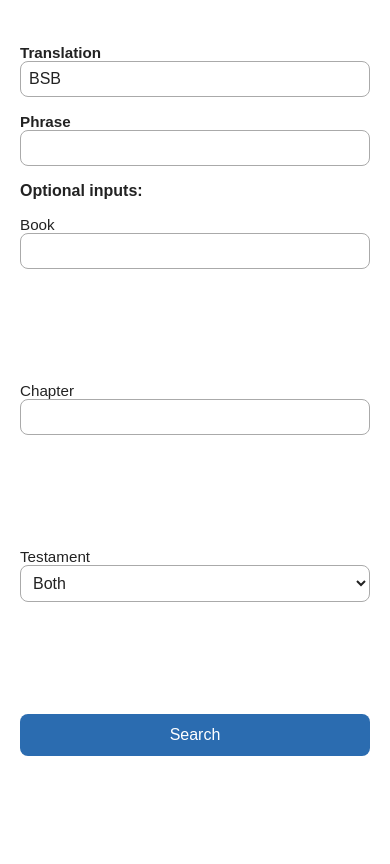
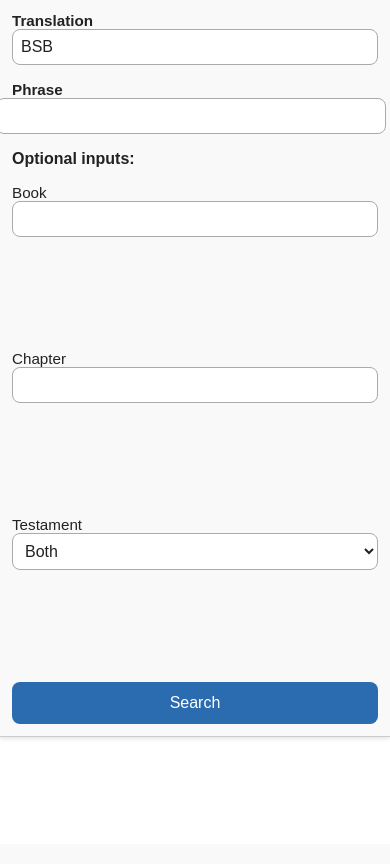
Before and after one commit to JStadnik619/berea-web, a Flask app: page / in a window 390 px wide. After the commit the page ends 738 px from the top, so only its background shows below. Run offline with Flask 3, Linux system fonts and the light colour scheme.

Commit message:
Full-width phrase input on mobile

```diff
--- a/static/styles.css
+++ b/static/styles.css
@@ -1,26 +1,41 @@
-/* Base form styling */
+/* ====== BASE FORM STYLING ====== */
 form#search-form {
+  position: fixed;
+  top: 0;
+  left: 0;
+  right: 0;
+
   display: flex;
   flex-direction: column;
   gap: 1rem;
-  max-width: 600px;
-  margin: 2rem auto;
+
+  max-width: 100%;
+  margin: 0 auto;
   padding: 1rem;
-  border: 1px solid #ccc;
-  border-radius: 0.75rem;
+
+  border-bottom: 1px solid #ccc;
   background: #f9f9f9;
   font-family: sans-serif;
   color: #222;
+  z-index: 1000;
+  box-shadow: 0 2px 4px rgba(0,0,0,0.1);
 }
 
-/* Label/input pairing */
+/* Add top padding to content so it isn't hidden under the fixed form */
+#search-results {
+  max-width: 600px;
+  margin: 0 auto;
+  padding: 1rem;
+  padding-top: 18rem; /* adjust based on form height */
+}
+
+/* ====== LABELS AND INPUTS ====== */
 form#search-form label {
   display: flex;
   flex-direction: column;
   font-weight: 600;
 }
 
-/* Input and select styling */
 form#search-form input[type="text"],
 form#search-form select {
   padding: 0.5rem;
@@ -31,7 +46,7 @@ form#search-form select {
   color: #222;
 }
 
-/* Optional section grouping */
+/* ====== OPTIONAL GROUPING ====== */
 form#search-form > div {
   display: flex;
   flex-wrap: wrap;
@@ -44,7 +59,7 @@ form#search-form > div label {
   font-weight: 500;
 }
 
-/* Submit button */
+/* ====== SUBMIT BUTTON ====== */
 form#search-form input[type="submit"] {
   padding: 0.75rem;
   border: none;
@@ -59,12 +74,10 @@ form#search-form input[type="submit"]:hover {
   background-color: #2c5282;
 }
 
-/* Responsive behavior */
+/* ====== RESPONSIVE DESIGN ====== */
 @media (max-width: 600px) {
   form#search-form {
     padding: 0.75rem;
-    border: none;
-    background: none;
   }
 
   form#search-form > div {
@@ -81,13 +94,20 @@ form#search-form input[type="submit"]:hover {
     font-size: 1rem;
     width: 100%;
   }
-}
 
-/* Search results area */
-#search-results {
-  max-width: 600px;
-  margin: 2rem auto;
-  padding: 1rem;
+  /* Full-width phrase input on mobile */
+  form#search-form input[name="phrase"] {
+    width: 100vw;
+    max-width: 100vw;
+    margin-left: -1rem;
+    margin-right: -1rem;
+    box-sizing: border-box;
+  }
+
+  /* Adjust spacing below fixed form */
+  #search-results {
+    padding-top: 18rem;
+  }
 }
 
 /* ====== DARK MODE ====== */
@@ -99,8 +119,9 @@ form#search-form input[type="submit"]:hover {
 
   form#search-form {
     background: #1e1e1e;
-    border: 1px solid #333;
+    border-bottom: 1px solid #333;
     color: #eee;
+    box-shadow: 0 2px 6px rgba(0,0,0,0.5);
   }
 
   form#search-form input[type="text"],
@@ -108,10 +129,6 @@ form#search-form input[type="submit"]:hover {
     background: #2b2b2b;
     border: 1px solid #555;
     color: #eee;
-  }
-
-  form#search-form input[type="text"]::placeholder {
-    color: #aaa;
   }
 
   form#search-form input[type="submit"] {
@@ -126,4 +143,8 @@ form#search-form input[type="submit"]:hover {
     background: #1a1a1a;
     border-radius: 0.5rem;
   }
+
+  /* TODO: anchor the results description to the bottom of the search form */
+
+  /* TODO: In reference passage, prevent verse numbers from being the last characters on a wrapped line */
 }
```
